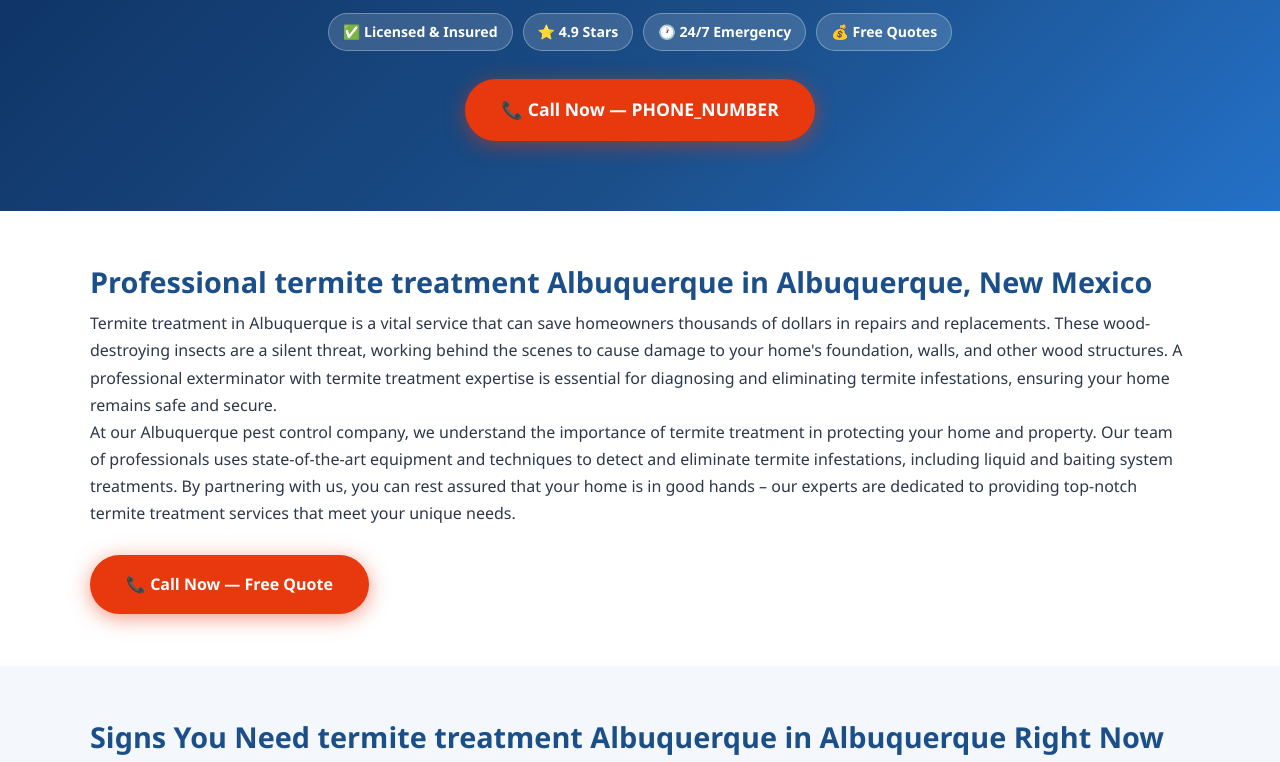
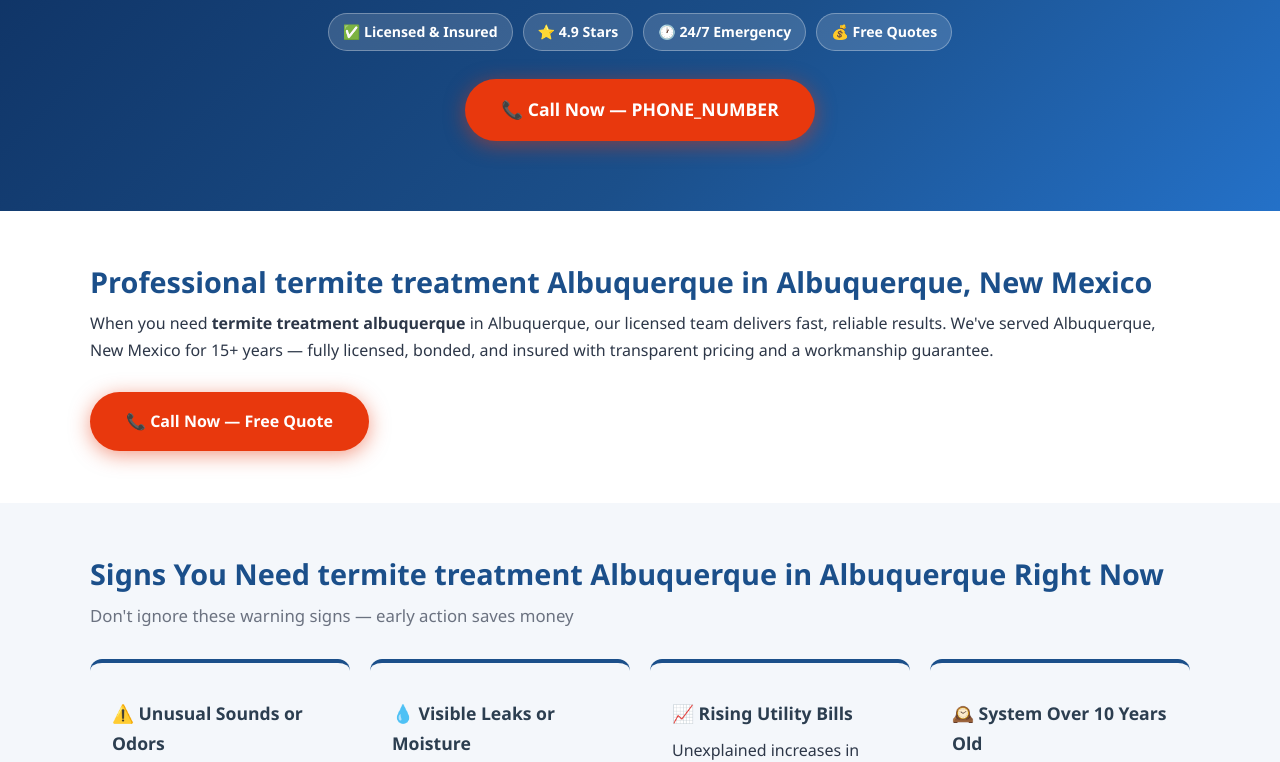
Before and after one commit to leadsmartaffiliate/pest-control-service-albuquerque-nm, a plain HTML site: page termite-treatment/index.html in a window 1280 px wide. Shown: the part 283-1045 px from the top of the page. Drawn offline with Linux system fonts and the light colour scheme.

Commit message:
Update termite-treatment/index.html

```diff
--- a/termite-treatment/index.html
+++ b/termite-treatment/index.html
@@ -170,8 +170,7 @@
 <section aria-labelledby="sub-intro-heading">
   <div class="section-inner">
     <h2 id="sub-intro-heading">Professional termite treatment Albuquerque in Albuquerque, New Mexico</h2>
-    <p>Termite treatment in Albuquerque is a vital service that can save homeowners thousands of dollars in repairs and replacements. These wood-destroying insects are a silent threat, working behind the scenes to cause damage to your home's foundation, walls, and other wood structures. A professional exterminator with termite treatment expertise is essential for diagnosing and eliminating termite infestations, ensuring your home remains safe and secure.</p>
-<p>At our Albuquerque pest control company, we understand the importance of termite treatment in protecting your home and property. Our team of professionals uses state-of-the-art equipment and techniques to detect and eliminate termite infestations, including liquid and baiting system treatments. By partnering with us, you can rest assured that your home is in good hands – our experts are dedicated to providing top-notch termite treatment services that meet your unique needs.</p>
+    <p>When you need <strong>termite treatment albuquerque</strong> in Albuquerque, our licensed team delivers fast, reliable results. We've served Albuquerque, New Mexico for 15+ years — fully licensed, bonded, and insured with transparent pricing and a workmanship guarantee.</p>
     <br>
     <a href="tel:PHONE_NUMBER" class="btn-call" style="font-size:1em"
        aria-label="Call now for termite treatment Albuquerque in Albuquerque">📞 Call Now — Free Quote</a>
```
